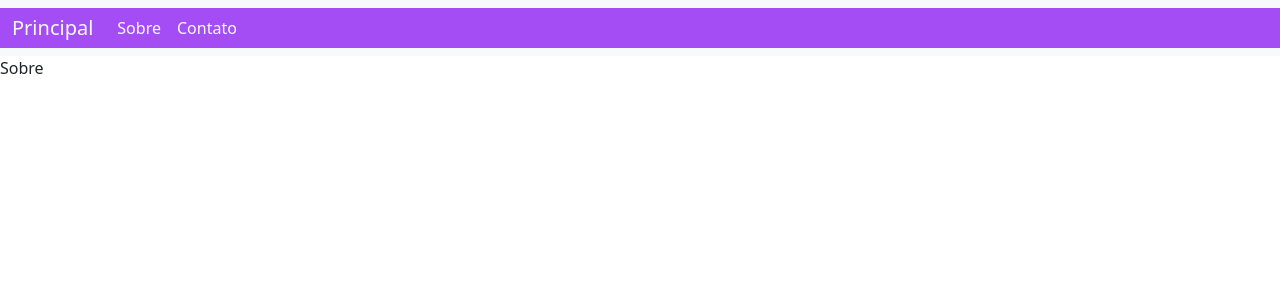
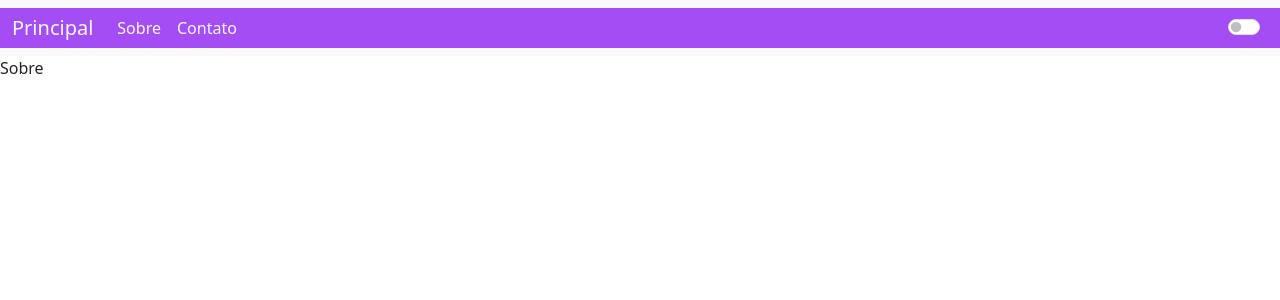
Before and after one commit to mathdem/frontend-projeto-integrador-dsw2-2025-2, a React (Vite) app: page /sobre in a window 1280 px wide. Shown: the top 300 px of the page. Built offline with nearby package versions, Linux system fonts and the light colour scheme.

Commit message:
colocando o themeButton e outras coisas

```diff
--- a/src/components/Arte.jsx
+++ b/src/components/Arte.jsx
@@ -2,10 +2,12 @@ import React from 'react'
 
 const Arte = ({ arte }) => {
     return (
-        <div className='col-4 p-0 bg-purple m-1'>
-            <div className="card m-1 p-1 ">
-                <img src="placeholder.gif" alt="..." />
-            <strong>{arte.id} - {arte.descricao}</strong>
+        <div className='col-3 p-0'>
+            <div className='p-0 m-1'>
+                <div className="card p-1 ">
+                    <img src="placeholder.gif" alt="..." />
+                    <strong className='text-truncate'>{arte.id} - {arte.descricao}</strong>
+                </div>
             </div>
         </div>
     )
--- a/src/components/Navbar.jsx
+++ b/src/components/Navbar.jsx
@@ -1,12 +1,13 @@
 import React from 'react'
 
 import { Link, NavLink } from 'react-router-dom'
+import ThemeButton from './ThemeButton'
 
 const Navbar = () => {
   return (
     <nav className="navbar navbar-expand-lg bg-body-tertiary ">
       <div className="container-fluid bg-purple">
-    <Link className='navbar-brand text-light'to="/">Principal</Link>
+        <Link className='navbar-brand text-light' to="/">Principal</Link>
         <button className="navbar-toggler" type="button" data-bs-toggle="collapse" data-bs-target="#navbarSupportedContent" aria-controls="navbarSupportedContent" aria-expanded="false" aria-label="Toggle navigation">
           <span className="navbar-toggler-icon"></span>
         </button>
@@ -20,6 +21,7 @@ const Navbar = () => {
 
             </li>
           </ul>
+            <ThemeButton />
         </div>
       </div>
     </nav>
--- /dev/null
+++ b/src/components/ThemeButton.jsx
@@ -0,0 +1,24 @@
+
+import React, { useEffect, useState } from 'react'
+
+const ThemeButton = () => {
+    const [darkMode, setDarkMode] = useState(localStorage.getItem("darkMode") === "true");
+    useEffect(() => {
+        document.querySelector("html").setAttribute("data-bs-theme", darkMode ? "dark" : "light");
+        localStorage.setItem("darkMode", darkMode);
+    }, [darkMode]);
+
+  return (
+    <div className="form-check form-switch">
+        <input
+        className="form-check-input"
+        type="checkbox"
+        role="switch"
+        checked={darkMode}
+        onChange={() => setDarkMode(!darkMode)} />
+
+    </div>
+  )
+}
+
+export default ThemeButton
--- a/src/pages/artes/ArtesIndex.jsx
+++ b/src/pages/artes/ArtesIndex.jsx
@@ -28,7 +28,7 @@ const ArtesIndex = () => {
         <Navbar />
         <h3>ArtesIndex</h3>
         <Link to="/artes/create" className='btn btn-primary'>Criar</Link>
-        <div class="row">
+        <div class="row m-0">
         {artes.map(arte => <Arte arte={arte} />)}
         </div>
       </div>
```
Also changed, not shown: public/placeholder.gif. Lines whose indentation alone changed are shown as unchanged.
